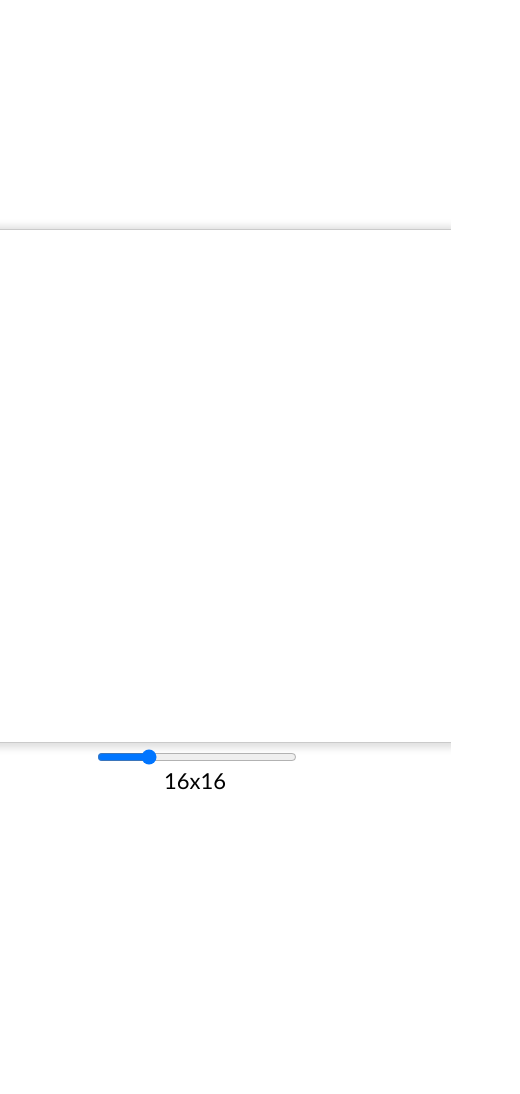
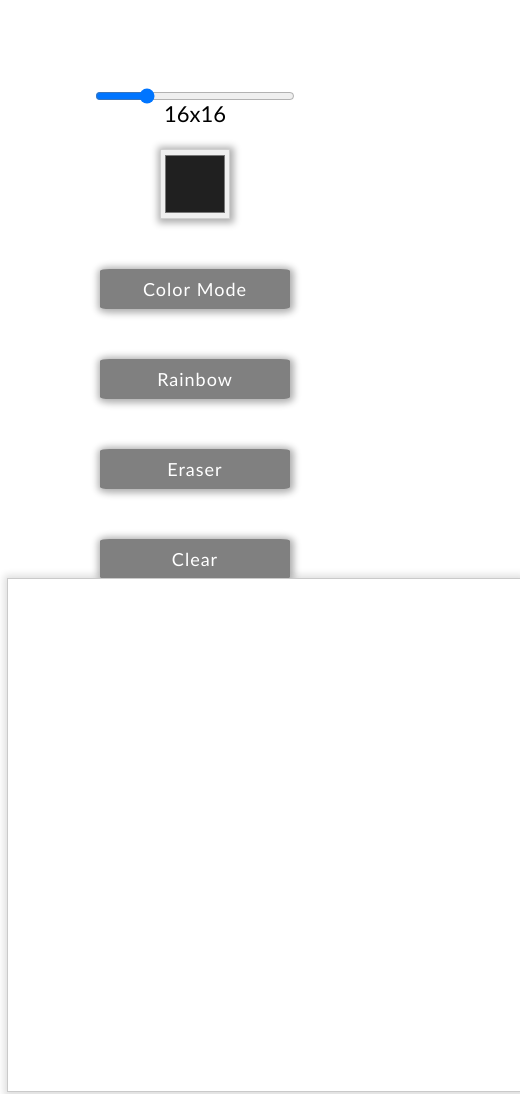
Before and after one commit to stefansenpaii/etch-a-sketch, a plain HTML site: page index.html in a window 390 px wide. Shown: the top 1094 px of the page, 520 px wide, since content can reach past the window. Before the commit the page ends 958 px from the top, so only its background shows below. Drawn offline with Linux system fonts and the light colour scheme.

Commit message:
fixing responsivity

```diff
--- a/styles/style.css
+++ b/styles/style.css
@@ -1,6 +1,5 @@
 .maindiv{
     display:grid;
-    position: relative;
     width: 512px;
     height: 512px;
     grid-template-columns: repeat(auto-fill, minmax(32px, 1fr));
@@ -8,9 +7,6 @@
     outline:0.1px solid rgb(202, 202, 202);
     border:none;
     z-index: 1;
-    top:-208px;
-    left:50%;
-    transform: translate(-50%);
     box-shadow: 1px 1px 7px 5px rgb(224, 224, 224);
 
 
@@ -25,22 +21,15 @@
     outline:none;
 }
 #slider{
-    position: absolute;
-    top:745px;
-    left:50%;
-    transform: translate(-50%);
     z-index: 3;
     width:200px;
     height: 20px;
 }
 .pp{
-    position: absolute;
-    top:745px;
-    left:50%;
-    transform: translate(-50%);
     z-index: 4;
     font-family:'Gill Sans', 'Gill Sans MT', Calibri, 'Trebuchet MS', sans-serif;
     font-size: 22px;
+    margin-top:-8px;
 
 }
 #picker{
@@ -52,16 +41,16 @@
 #leftside{
 
     display: flex;
-    position: relative;
     justify-content: center;
     align-items: center;
     flex-direction: column;
-    top:250px;
     gap:50px;
-    left:20%;
-    max-width: 12%;
+    margin-left:-200px;
+    margin-right: 50px;
+
 
 }
+
 .buttons{
     width: 190px;
     height: 40px;
@@ -84,13 +73,30 @@
     border-radius: 5%;
     color:white;
 }
-body{
-    overflow:hidden;
+
+
+#wholediv{
+    display: flex;
+    justify-content: center;
+    align-items:  center;
+    flex-direction: row-reverse;
+    margin-top:9%;
+}
+#drawing{
+    display: flex;
+    flex-direction: column-reverse;
+    justify-content: center;
+    align-items: center;
+    margin-top:50px;
+    align-self: center;
 }
 
-@media only screen and(max-width:1530px)
-{
+@media only screen and (max-width:1000px){
+    #wholediv{
+        flex-direction: column;
+    }
     #leftside{
-        left:0px;
+        margin-left:0;
+        margin-right:0;
     }
 }
```
